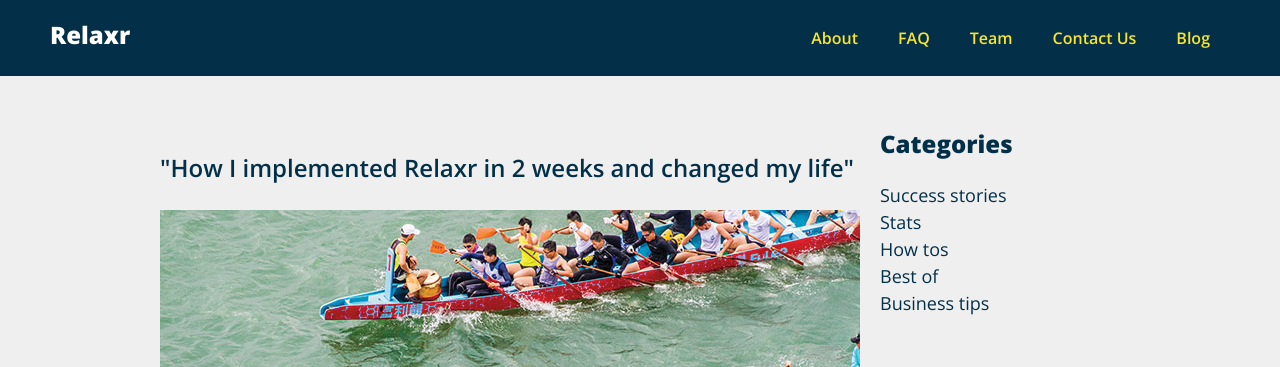
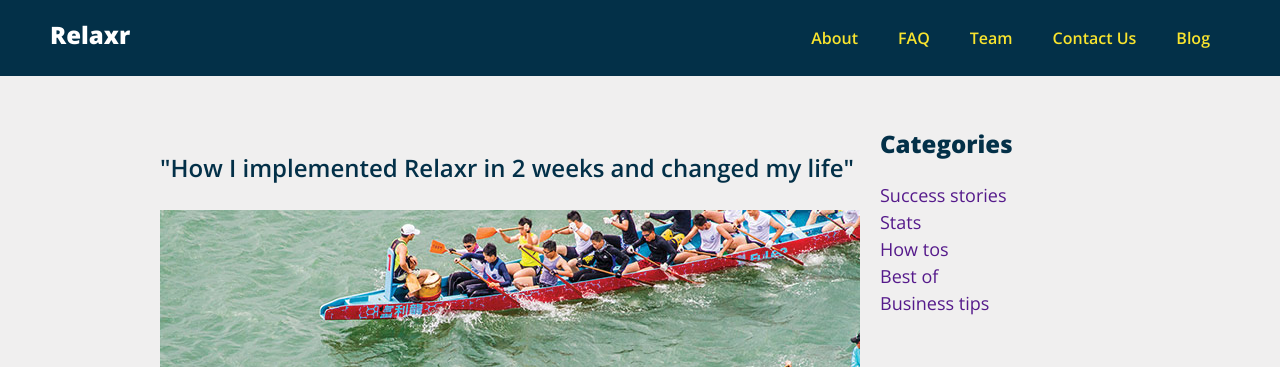
Before and after one commit to meganmckeough/assignment-2, a plain HTML site: page blogPage/index.html in a window 1280 px wide. Shown: the top 367 px of the page. Drawn offline with nearby package versions, Linux system fonts and the light colour scheme.

Commit message:
final-changes-week-4
Finished assignment 4

```diff
--- a/blogPage/index.html
+++ b/blogPage/index.html
@@ -55,11 +55,11 @@
 				<section class="categories">
 					<h3>Categories</h3>
 						<ul>
-							<li>Success stories</li>
-							<li>Stats</li>
-							<li>How tos</li>
-							<li>Best of</li>
-							<li>Business tips</li>
+							<li><a href="">Success stories</a></li>
+							<li><a href="">Stats</a></li>
+							<li><a href="">How tos</a></li>
+							<li><a href="">Best of</a></li>
+							<li><a href="">Business tips</a></li>
 						</ul>
 				</section>
 
--- a/css/style.css
+++ b/css/style.css
@@ -247,6 +247,7 @@ aside .about a {
 	text-decoration: none;
 }
 
+
 button.get_it_now {
 	font-size: 14px;
 	background-color: #f9e42e;
```
